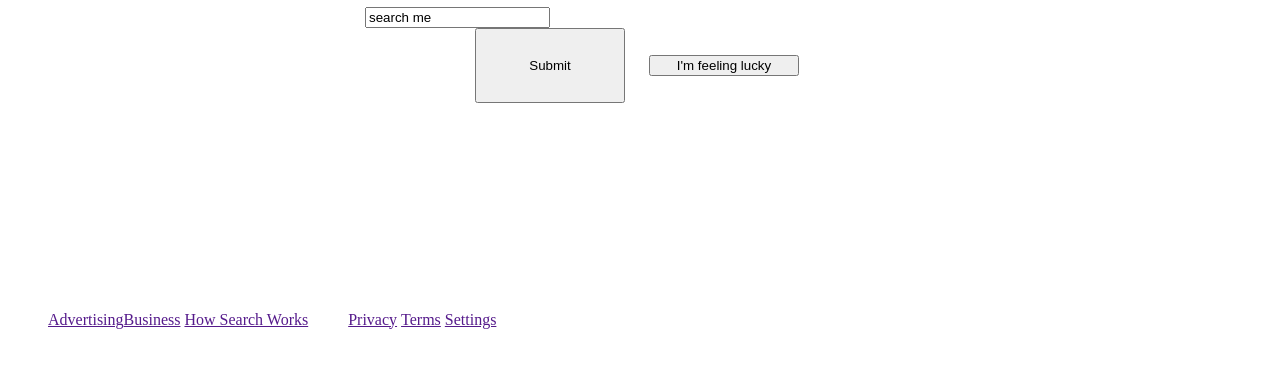
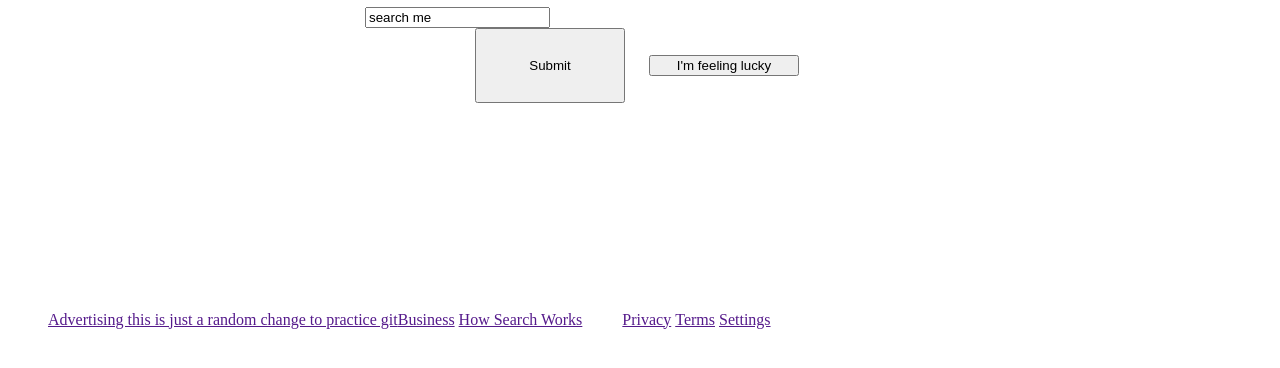
Before and after one commit to rypmaloney/googlehomepage, a plain HTML site: page index.html in a window 1280 px wide. Shown: the part 304-672 px from the top of the page. Drawn offline with Linux system fonts and the light colour scheme.

Commit message:
A random addition to the footer line. This is just to practice git. I will remove it later.

```diff
--- a/index.html
+++ b/index.html
@@ -33,7 +33,7 @@
     <footer>
         <div class="footleft">
             <ul>
-                <li><a href="">Advertising</a>
+                <li><a href="">Advertising this is just a random change to practice git</a>
                 <li><a href="">Business</a></li>
                 <li><a href="">How Search Works</a></li>
             </ul>
```
